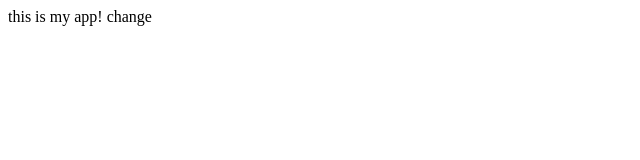
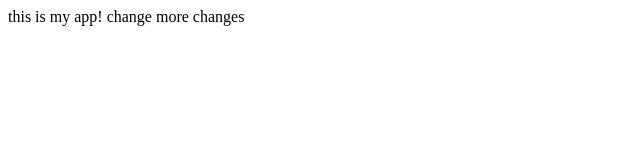
Before and after one commit to kilmzie/sample, a plain HTML site: page index.html in a window 1280 px wide. Shown: the whole page, without its empty margins (0-640 px from the left). Drawn offline with Linux system fonts and the light colour scheme.

Commit message:
start over

```diff
--- a/index.html
+++ b/index.html
@@ -5,6 +5,6 @@
     <title>my app</title>
   </head>
   <body>
-    this is my app! change
+    this is my app! change more changes
   </body>
 </html>
```
Also changed, not shown: log.txt, 1 other file.
